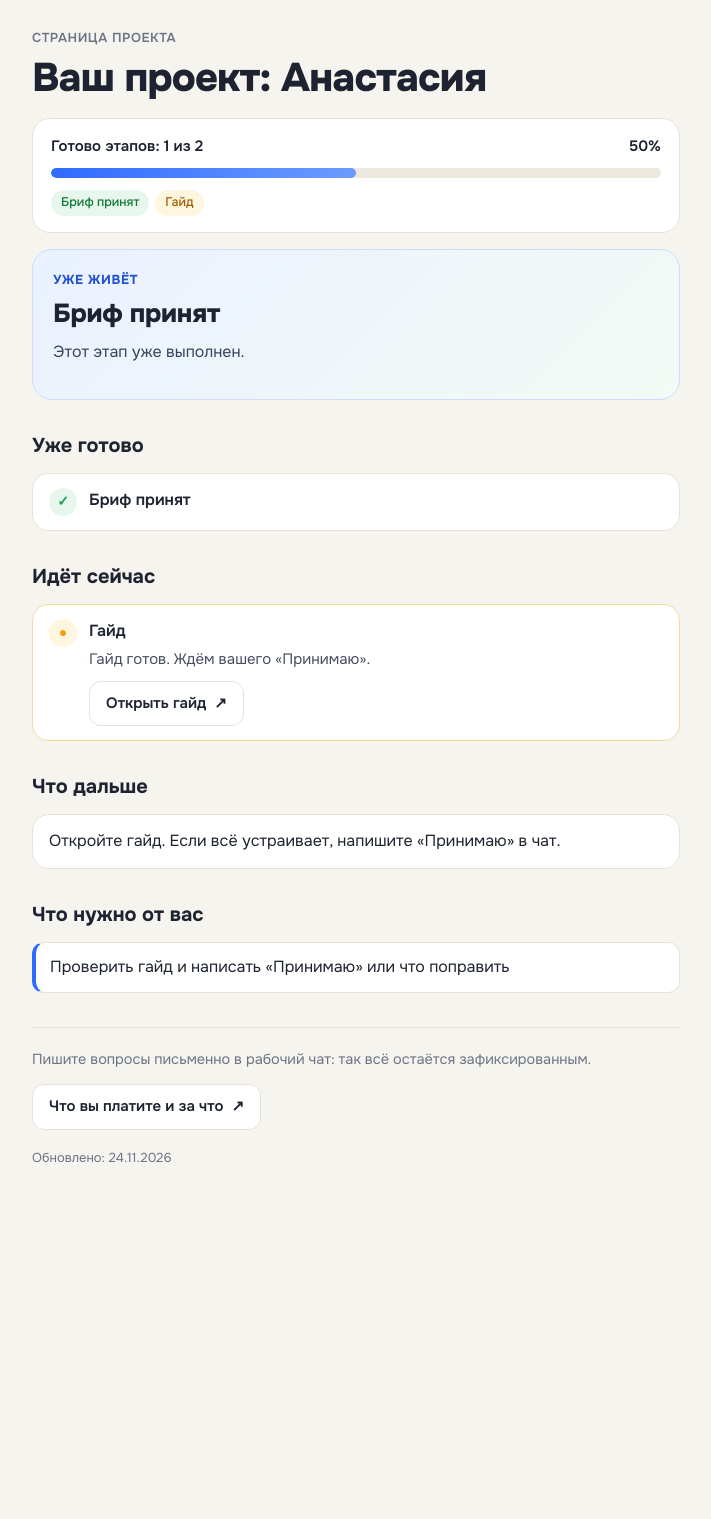
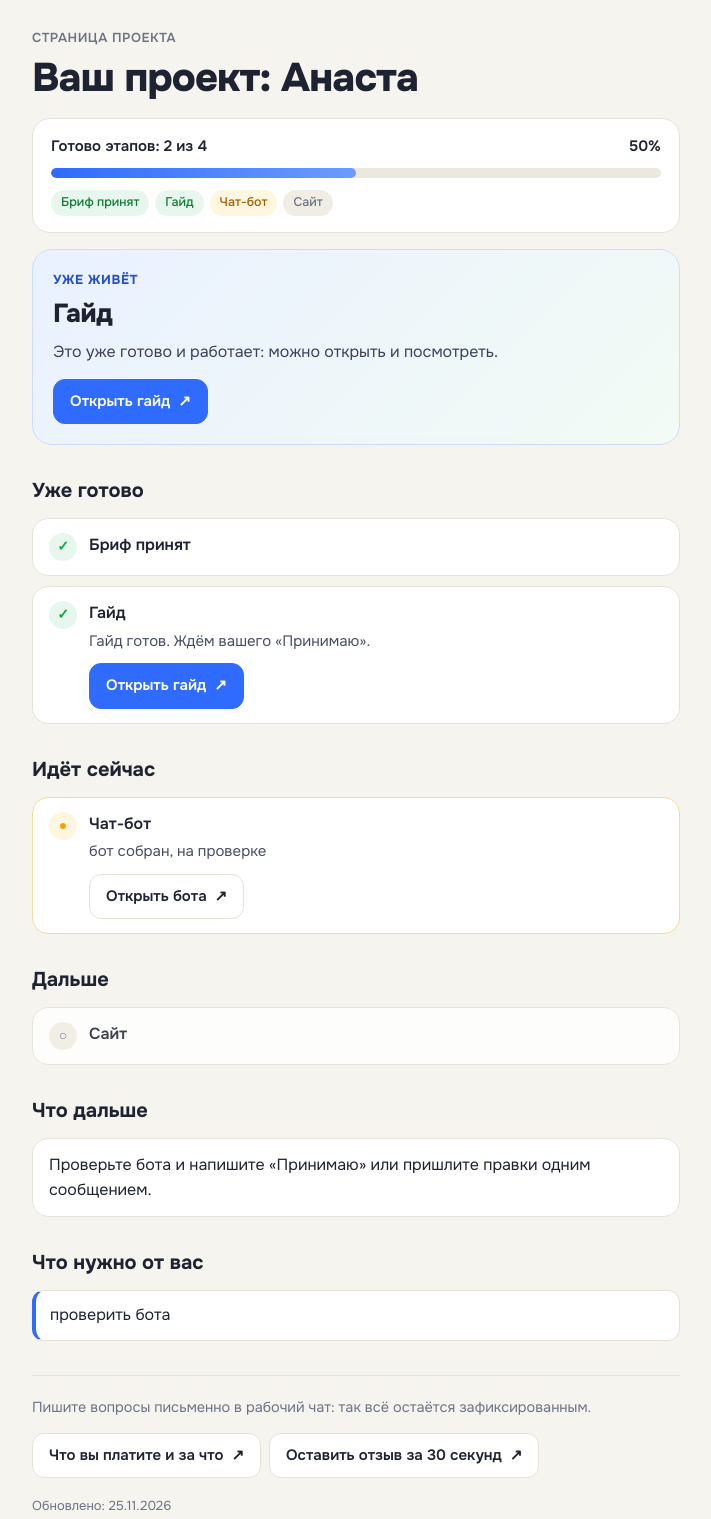
Before and after one commit to murzzsite/client-pages, a plain HTML site: page p/7r19hkkoqj/index.html in a window 1280 px wide. Shown: the whole page, without its empty margins (284-995 px from the left). Before the commit the page ends 1216 px from the top, so only its background shows below. Drawn offline with Linux system fonts and the light colour scheme.

Commit message:
project page: @Anasta_Boe

```diff
--- a/p/7r19hkkoqj/index.html
+++ b/p/7r19hkkoqj/index.html
@@ -2,7 +2,7 @@
 <html lang="ru"><head><meta charset="utf-8">
 <meta name="viewport" content="width=device-width,initial-scale=1">
 <meta name="robots" content="noindex,nofollow">
-<title>Ваш проект: Анастасия</title>
+<title>Ваш проект: Анаста</title>
 <link rel="preconnect" href="https://fonts.googleapis.com"><link rel="preconnect" href="https://fonts.gstatic.com" crossorigin>
 <link href="https://fonts.googleapis.com/css2?family=Onest:wght@400;500;600;700;800&display=swap" rel="stylesheet">
 <style>
@@ -44,17 +44,17 @@ a:focus-visible{outline:3px solid #9bb8ff;outline-offset:2px}
 @media(prefers-reduced-motion:reduce){*{transition:none!important}}
 </style></head><body><main class="wrap">
 <div class="kick">Страница проекта</div>
-<h1>Ваш проект: Анастасия</h1>
-<div class="prog"><div class="pt"><span>Готово этапов: 1 из 2</span><span>50%</span></div><div class="bar" role="progressbar" aria-valuenow="50" aria-valuemin="0" aria-valuemax="100"><i></i></div>
-<div class="chips"><span class="chip done">Бриф принят</span><span class="chip active">Гайд</span></div></div>
-<div class="win"><div class="wk">Уже живёт</div><div class="wt">Бриф принят</div><p>Этот этап уже выполнен.</p></div>
-<section><h2>Уже готово</h2><div class="card done"><div class="dot" aria-hidden="true">✓</div><div class="cb"><div class="ct">Бриф принят</div></div></div></section>
-<section><h2>Идёт сейчас</h2><div class="card active"><div class="dot" aria-hidden="true">●</div><div class="cb"><div class="ct">Гайд</div><p>Гайд готов. Ждём вашего «Принимаю».</p><div class="btns"><a class="btn" href="https://guide-generator.leestygpt.workers.dev/g/anastaboe-vokal" target="_blank" rel="noopener">Открыть гайд<span aria-hidden="true">↗</span></a></div></div></div></section>
+<h1>Ваш проект: Анаста</h1>
+<div class="prog"><div class="pt"><span>Готово этапов: 2 из 4</span><span>50%</span></div><div class="bar" role="progressbar" aria-valuenow="50" aria-valuemin="0" aria-valuemax="100"><i></i></div>
+<div class="chips"><span class="chip done">Бриф принят</span><span class="chip done">Гайд</span><span class="chip active">Чат-бот</span><span class="chip todo">Сайт</span></div></div>
+<div class="win"><div class="wk">Уже живёт</div><div class="wt">Гайд</div><p>Это уже готово и работает: можно открыть и посмотреть.</p><a class="btn pri" href="https://guide-generator.leestygpt.workers.dev/g/anastaboe-vokal" target="_blank" rel="noopener">Открыть гайд<span aria-hidden="true">↗</span></a></div>
+<section><h2>Уже готово</h2><div class="card done"><div class="dot" aria-hidden="true">✓</div><div class="cb"><div class="ct">Бриф принят</div></div></div><div class="card done"><div class="dot" aria-hidden="true">✓</div><div class="cb"><div class="ct">Гайд</div><p>Гайд готов. Ждём вашего «Принимаю».</p><div class="btns"><a class="btn pri" href="https://guide-generator.leestygpt.workers.dev/g/anastaboe-vokal" target="_blank" rel="noopener">Открыть гайд<span aria-hidden="true">↗</span></a></div></div></div></section>
+<section><h2>Идёт сейчас</h2><div class="card active"><div class="dot" aria-hidden="true">●</div><div class="cb"><div class="ct">Чат-бот</div><p>бот собран, на проверке</p><div class="btns"><a class="btn" href="https://t.me/trip_wire_super_bot?start=c91ace325cd1" target="_blank" rel="noopener">Открыть бота<span aria-hidden="true">↗</span></a></div></div></div></section>
+<section><h2>Дальше</h2><div class="card todo"><div class="dot" aria-hidden="true">○</div><div class="cb"><div class="ct">Сайт</div></div></div></section>
 
-
-<section><h2>Что дальше</h2><div class="next"><p>Откройте гайд. Если всё устраивает, напишите «Принимаю» в чат.</p></div></section>
-<section><h2>Что нужно от вас</h2><ul class="needs"><li>Проверить гайд и написать «Принимаю» или что поправить</li></ul></section>
+<section><h2>Что дальше</h2><div class="next"><p>Проверьте бота и напишите «Принимаю» или пришлите правки одним сообщением.</p></div></section>
+<section><h2>Что нужно от вас</h2><ul class="needs"><li>проверить бота</li></ul></section>
 <div class="foot"><p>Пишите вопросы письменно в рабочий чат: так всё остаётся зафиксированным.</p>
-<div class="btns"><a class="btn" href="https://murzzsite.github.io/client-pages/conditions/" target="_blank" rel="noopener">Что вы платите и за что<span aria-hidden="true">↗</span></a></div>
-<div class="upd">Обновлено: 24.11.2026</div></div>
+<div class="btns"><a class="btn" href="https://murzzsite.github.io/client-pages/conditions/" target="_blank" rel="noopener">Что вы платите и за что<span aria-hidden="true">↗</span></a><a class="btn" href="https://murzzsite.github.io/client-pages/review/?n=%D0%90%D0%BD%D0%B0%D1%81%D1%82%D0%B0" target="_blank" rel="noopener">Оставить отзыв за 30 секунд<span aria-hidden="true">↗</span></a></div>
+<div class="upd">Обновлено: 25.11.2026</div></div>
 </main></body></html>
```
